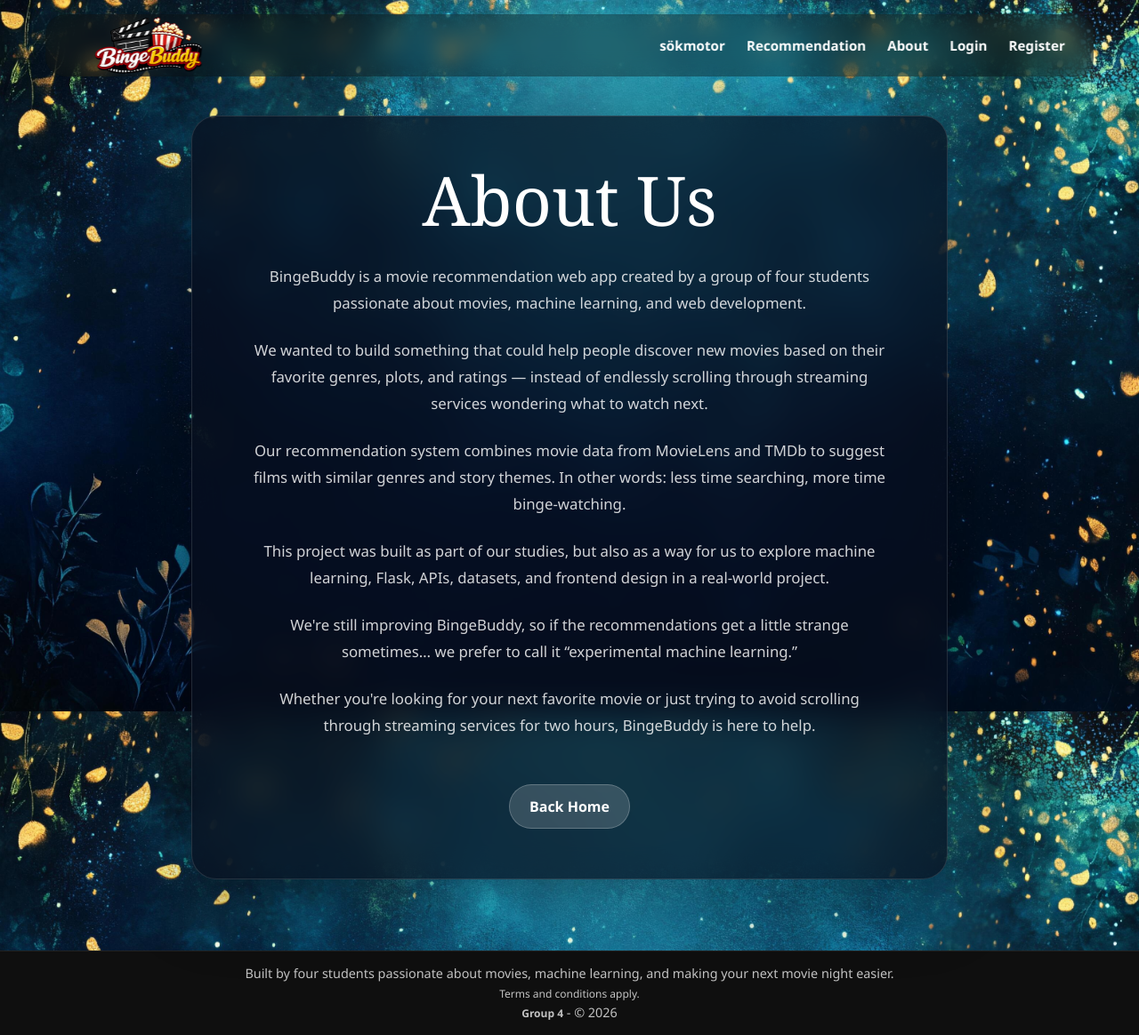
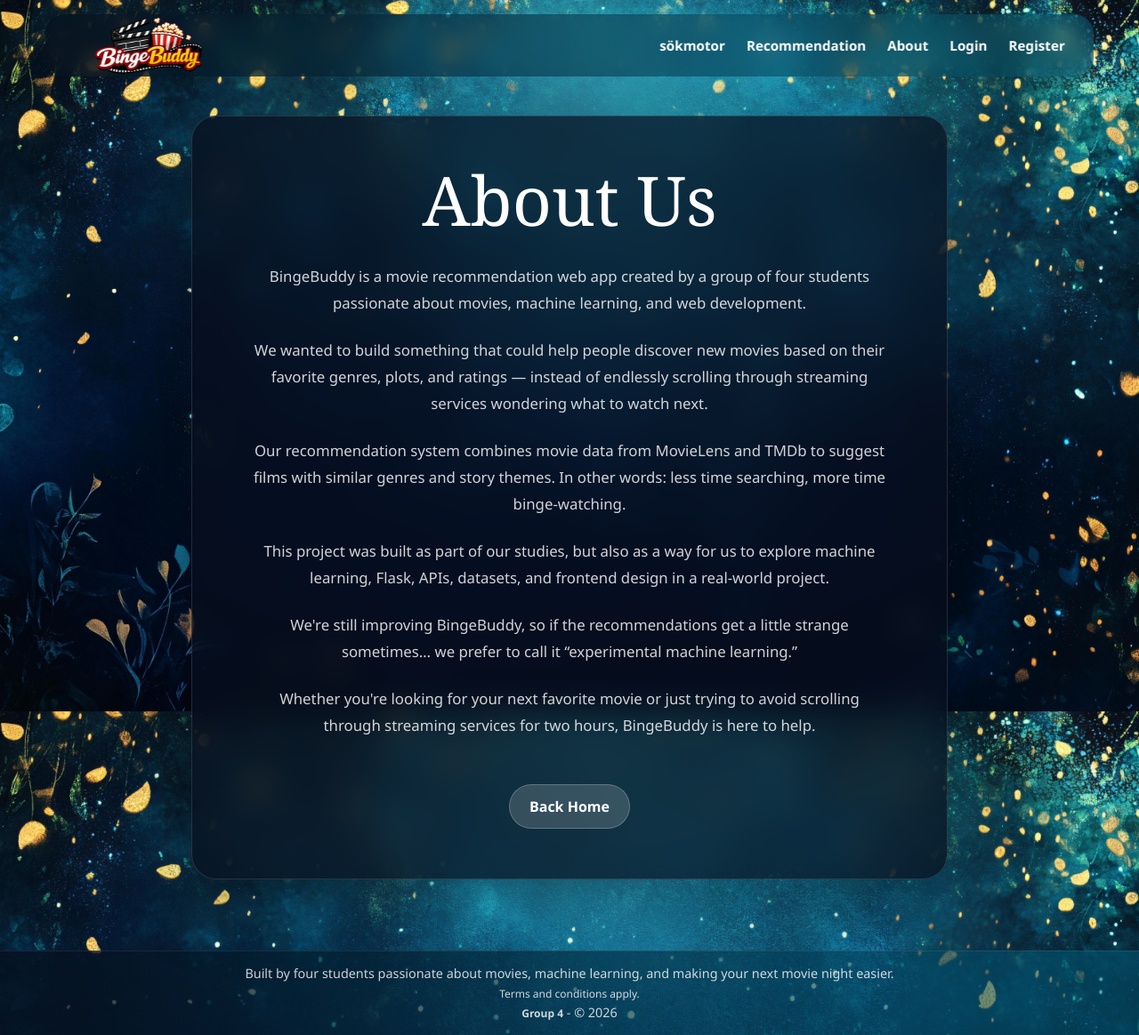
Before and after one commit to Natalishious/BingeBuddy, a Flask app: page /about in a window 1280 px wide. Shown: the whole page at 89% size. Run offline with Flask 3, Linux system fonts and the light colour scheme; parts of the project's set-up code (start-up, migrations or seed data) failed here and were passed over.

Commit message:
färgjustering navbar/footer

```diff
--- a/static/styles.css
+++ b/static/styles.css
@@ -48,7 +48,11 @@ body {
 
     padding: 0 2rem;
 
-    background: rgba(10, 10, 10, 0.35);
+    background: linear-gradient(
+        90deg,
+        rgba(5, 15, 30, 0.65),
+        rgba(0, 90, 120, 0.45)
+    );
     backdrop-filter: blur(12px);
 
     border-radius: 22px;
@@ -399,13 +403,16 @@ body {
 /* FOOTER */
 
 .footer {
+    background: linear-gradient(
+        90deg,
+        rgba(5, 15, 30, 0.80),
+        rgba(0, 90, 120, 0.55)
+    );
+
+    color: rgba(255,255,255,0.8);
+
     text-align: center;
-
     padding: 0.75rem 2rem;
-
-    background: #0f0f0f;
-
-    color: rgba(255,255,255,0.75);
 
     border-top: 1px solid rgba(255,255,255,0.08);
 }
```
